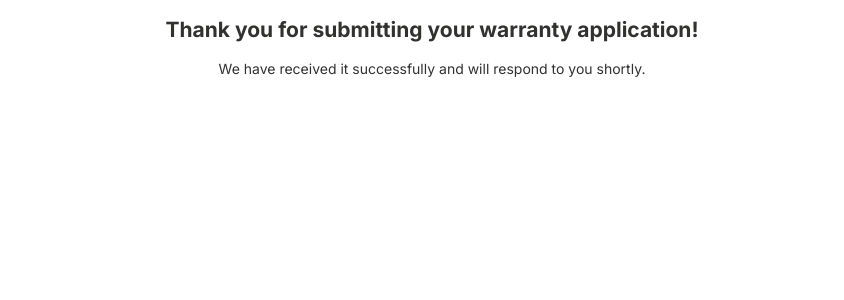
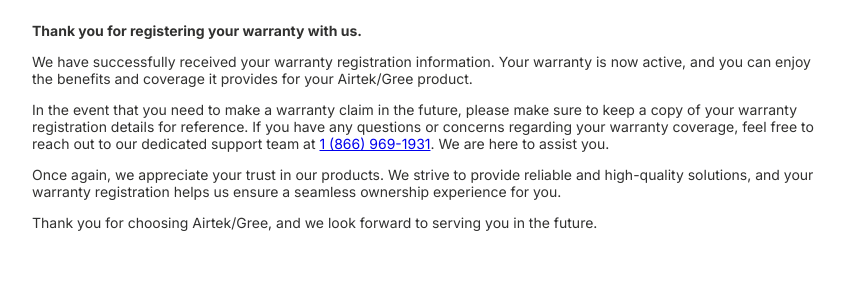
Before and after one commit to DavidSpaice/next, a Next.js app: page /warranty/thank-you in a window 1280 px wide. Shown: the top 300 px of the page, without its empty margins (208-1052 px from the left). Built offline with nearby package versions, Linux system fonts and the light colour scheme.

Commit message:
thank page update

```diff
--- a/app/warranty/thank-you/page.tsx
+++ b/app/warranty/thank-you/page.tsx
@@ -1,12 +1,37 @@
-import React from 'react'
+import React from "react";
 
 function page() {
   return (
-    <div className='container'>
-          <h2>Thank you for submitting your warranty application!</h2>
-          <p>We have received it successfully and will respond to you shortly.</p>
+    <div className="container">
+      <div className="form-content">
+        <p className="title">
+          Thank you for registering your warranty with us.
+        </p>
+        <p>
+          We have successfully received your warranty registration information.
+          Your warranty is now active, and you can enjoy the benefits and
+          coverage it provides for your Airtek/Gree product.
+        </p>
+        <p>
+          In the event that you need to make a warranty claim in the future,
+          please make sure to keep a copy of your warranty registration details
+          for reference. If you have any questions or concerns regarding your
+          warranty coverage, feel free to reach out to our dedicated support
+          team at <a href="tel:1-866-969-1931">1 (866) 969-1931</a>. We are here
+          to assist you.
+        </p>
+        <p>
+          Once again, we appreciate your trust in our products. We strive to
+          provide reliable and high-quality solutions, and your warranty
+          registration helps us ensure a seamless ownership experience for you.
+        </p>
+        <p>
+          Thank you for choosing Airtek/Gree, and we look forward to serving you
+          in the future.
+        </p>
+      </div>
     </div>
-  )
+  );
 }
 
-export default page
+export default page;
```
